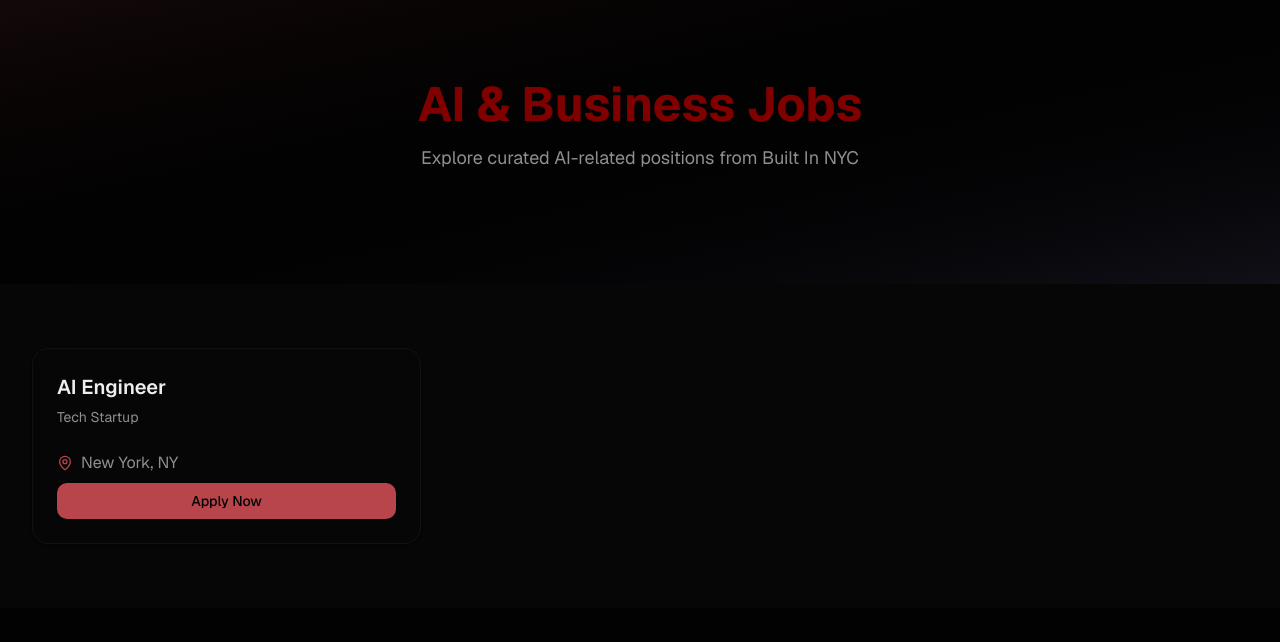
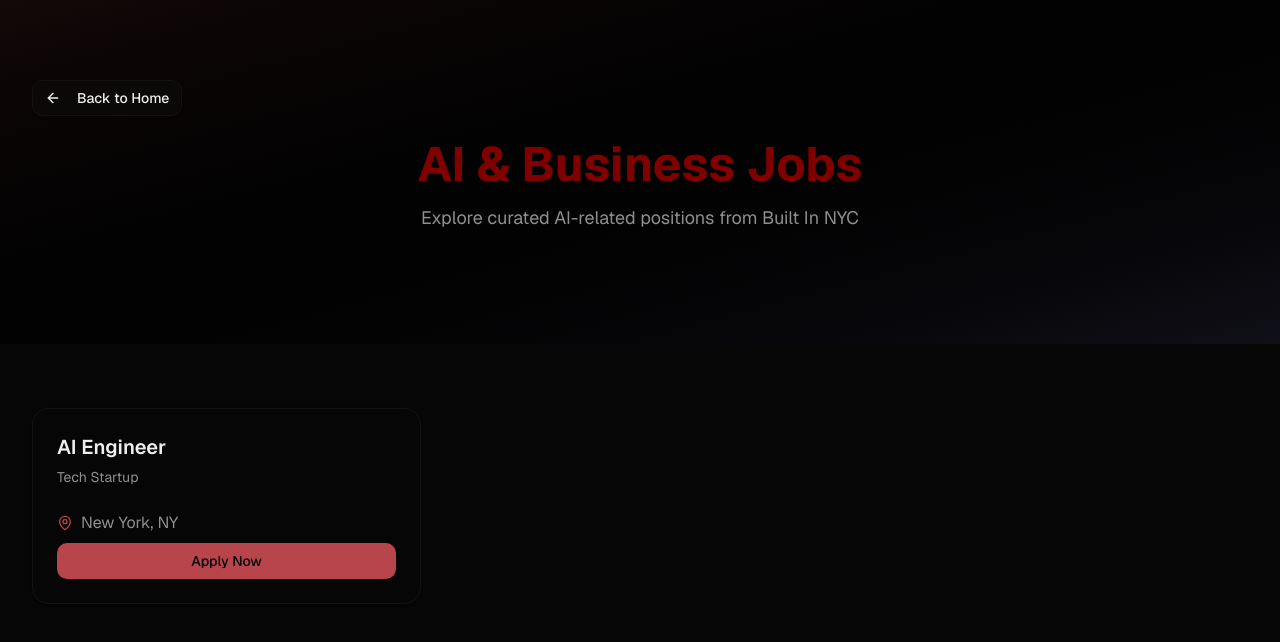
Before and after one commit to Fordham-GSB-AI-Society/Website, a Next.js app: page /jobs in a window 1280 px wide. Shown: the top 642 px of the page. Built offline with nearby package versions, Linux system fonts and the light colour scheme; no server answers.

Commit message:
add back button to jobs page

```diff
--- a/app/jobs/page.tsx
+++ b/app/jobs/page.tsx
@@ -46,6 +46,15 @@ export default function JobsPage() {
   return (
     <div className="min-h-screen bg-background">
       <section className="relative py-20 bg-gradient-to-br from-primary/10 via-background to-accent/10 text-center">
+      <div className="container mx-auto px-4 sm:px-6 lg:px-8 mb-6 flex justify-start">
+        <Button asChild variant="outline" className="flex items-center gap-2">
+          <a href="/">
+            <ArrowLeft className="h-4 w-4 mr-2" />
+            Back to Home
+          </a>
+        </Button>
+      </div>
+
         <motion.div initial={{ opacity: 0, y: 20 }} animate={{ opacity: 1, y: 0 }} transition={{ duration: 0.5 }}>
           <h1 className="text-4xl sm:text-5xl font-bold mb-4 text-[#800000]">AI & Business Jobs</h1>
           <p className="text-lg text-muted-foreground mb-8">
@@ -53,6 +62,7 @@ export default function JobsPage() {
           </p>
         </motion.div>
       </section>
+
 
       <section className="py-16 bg-muted/30">
         <div className="container mx-auto px-4 sm:px-6 lg:px-8">
```
